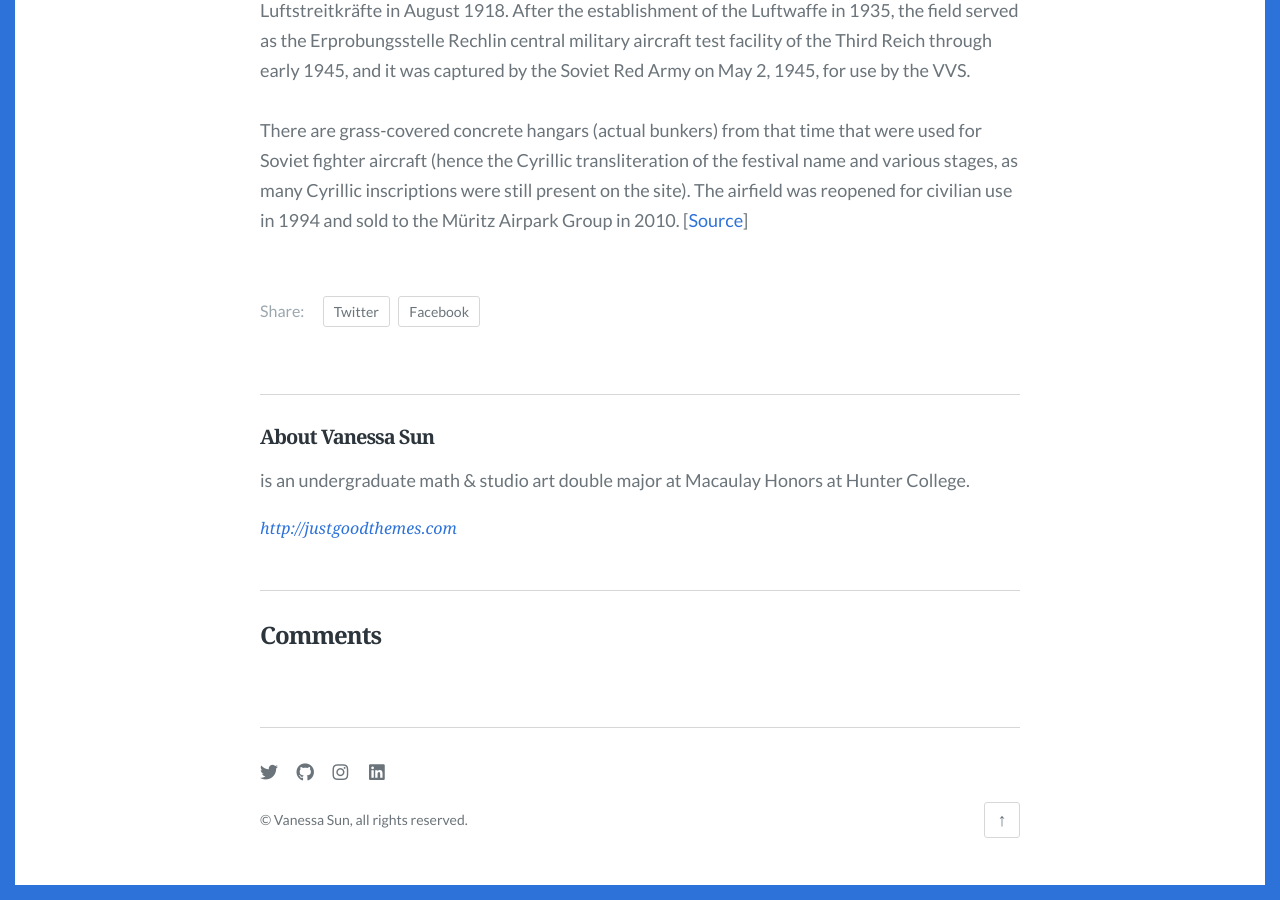
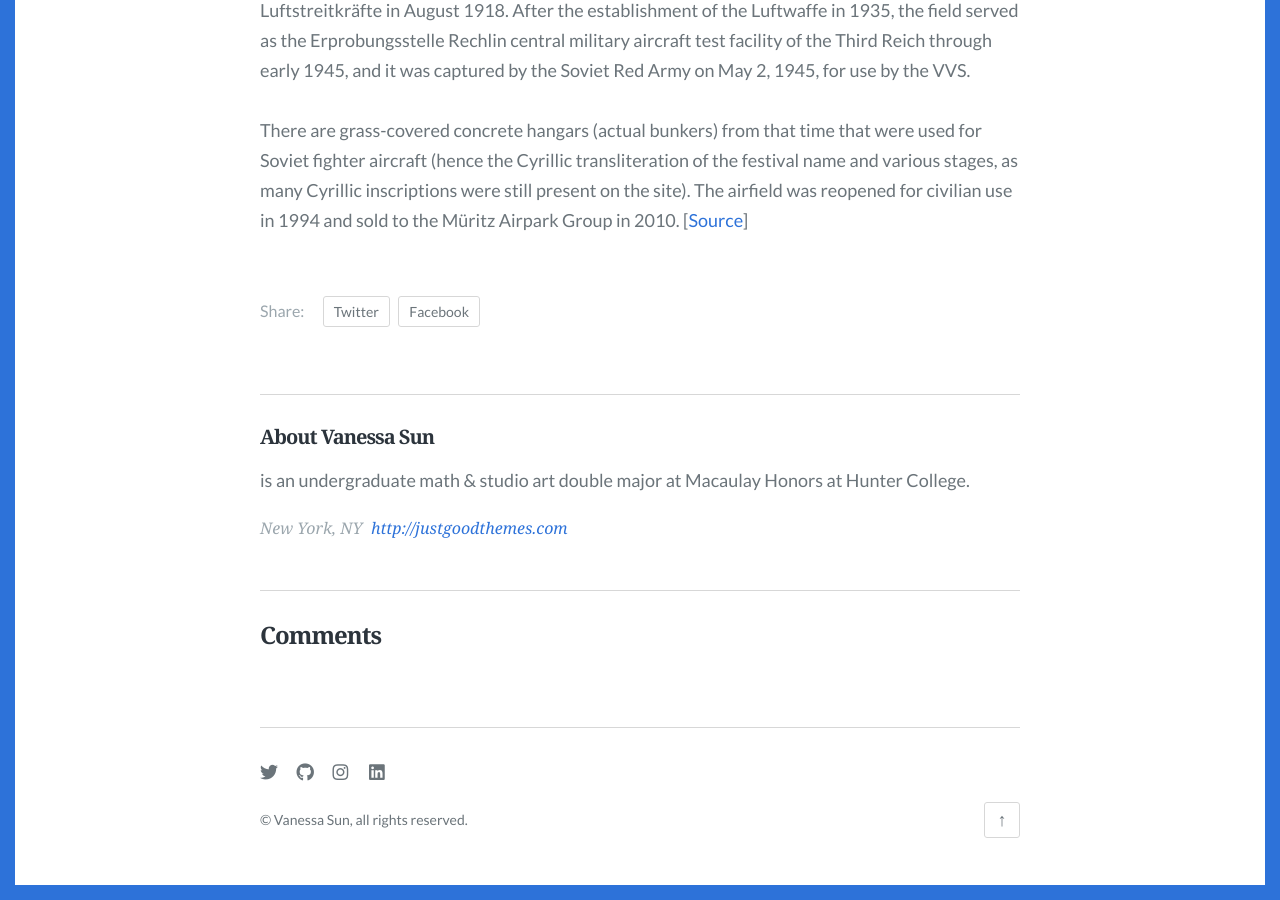
Before and after one commit to vanessasun64/NameEveryNumber, a Jekyll site: the page built from _posts/2019-01-01-the-advantages-and-disadvantages-of-working-from-home.md, in a window 1280 px wide and 900 px high, scrolled down 2177 px. Built offline with Jekyll 4.4.1, drawn with Linux system fonts in a browser that asks for light colours; some web fonts are replaced; comment, search, counter and statistics services are not loaded.

Commit message:
Update author.json

```diff
--- a/_data/author.json
+++ b/_data/author.json
@@ -2,5 +2,6 @@
     "name": "Vanessa Sun",
     "bio": "is an undergraduate math & studio art double major at Macaulay Honors at Hunter College.",
     "url": "http://justgoodthemes.com",
-    "image": ""
+    "location": "New York, NY",
+    "image": "",
 }
```
